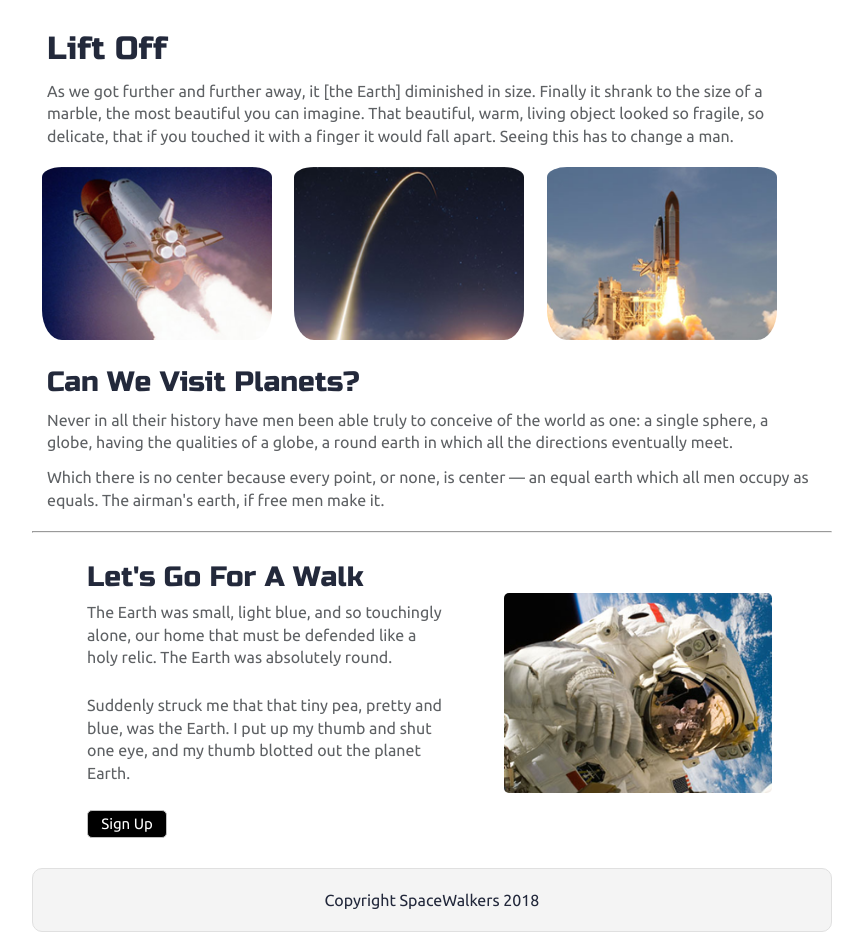
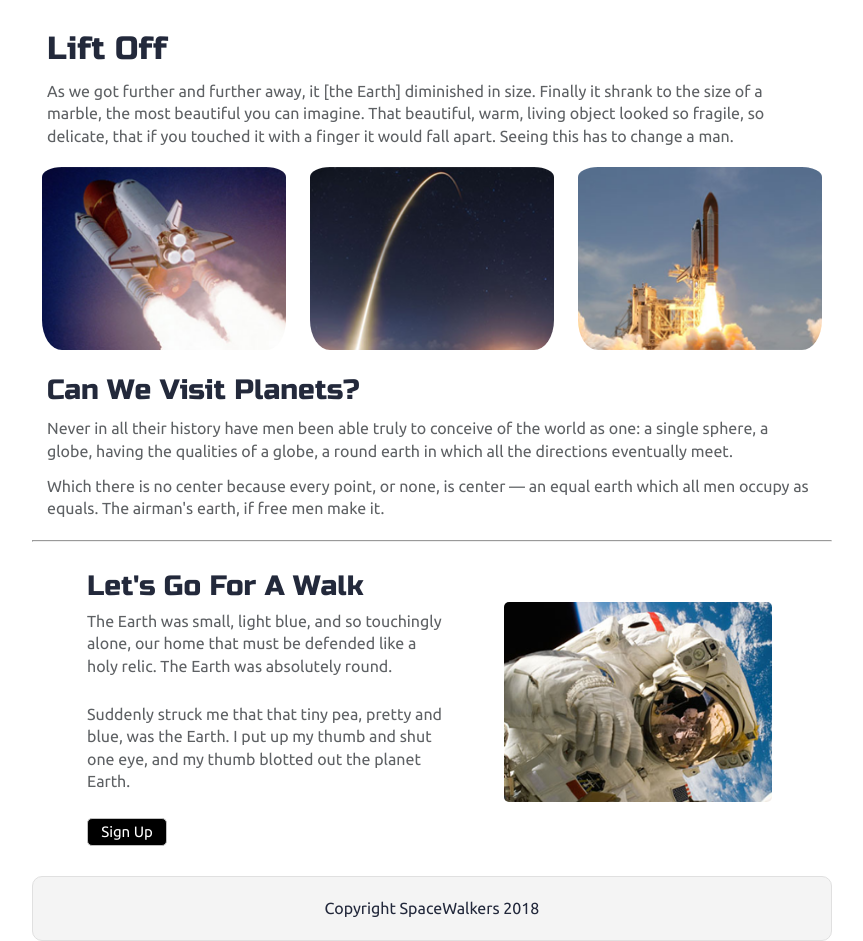
Before and after one commit to bloominstituteoftechnology/Sprint-Challenge--Advanced-CSS, a PHP site: page / in a window 1280 px wide. Shown: the part 302-1243 px from the top of the page, without its empty margins (208-1071 px from the left). Run offline with PHP 8.4, Linux system fonts and the light colour scheme.

Commit message:
I pushed last week's Sprint instead of this so I am re-pushing it

```diff
--- a/css/index.css
+++ b/css/index.css
@@ -277,8 +277,14 @@ footer {
   max-width: 800px;
   width: 100%;
 }
+.home .space-images {
+  display: flex;
+  flex-direction: row;
+  justify-content: space-between;
+  align-items: center;
+}
 .home .space-images img {
-  max-width: 250px;
+  max-width: 350px;
   width: 33%;
   border-radius: 30px;
   padding: 20px 10px 0px 10px;
@@ -290,52 +296,48 @@ footer {
   }
 }
 @media (max-width:500px) {
-  .home .space-images .one .two {
+  .home .space-images .two,
+  .home .space-images .three {
     display: none;
   }
 }
-@media (max-width:500px) {
-  .home .space-images .one .two .three {
-    display: none;
-  }
-}
-.visit-planets {
+.home .visit-planets {
   padding: 15px;
 }
-.visit-planets h3 {
+.home .visit-planets h3 {
   margin-top: 11px;
 }
-.visit-planets p {
+.home .visit-planets p {
   margin-top: 13px;
 }
 @media mobile {
-  .visit-planets p {
+  .home .visit-planets p {
     padding-top: 10px;
     font-size: 1.75rem;
     line-height: 1.5;
   }
 }
-.walk {
+.home .walk {
   display: flex;
   margin: 30px;
 }
 @media (max-width:500px) {
-  .walk {
+  .home .walk {
     align-items: flex-start;
     flex-direction: column-reverse;
     margin: 50px 20px 20px 20px;
   }
 }
-.walk .walk-text {
+.home .walk .walk-text {
   padding: 0 25px;
 }
-.walk .walk-text h3 {
+.home .walk .walk-text h3 {
   margin-bottom: 10px;
 }
-.walk .walk-text p {
+.home .walk .walk-text p {
   margin-bottom: 26px;
 }
-.walk .walk-text .btn {
+.home .walk .walk-text .btn {
   width: 80px;
   align-self: center;
   border-radius: 5px;
@@ -349,20 +351,20 @@ footer {
   padding: 5px 2px 3px 2px;
 }
 @media (max-width:500px) {
-  .walk .walk-text .btn {
+  .home .walk .walk-text .btn {
     width: 100%;
     max-width: 370px;
     margin: 20px 0;
   }
 }
-.walk-img img {
+.home .walk .walk-img img {
   border-radius: 5px;
   margin: 30px;
   height: 200px;
   max-width: 300px;
 }
 @media (max-width:500px) {
-  .walk-img img {
+  .home .walk .walk-img img {
     width: 100%;
     max-width: 370px;
     margin: 0 24px;
--- a/less/home-page.less
+++ b/less/home-page.less
@@ -1,98 +1,66 @@
 // Home Content
-
 .home {
-
   .intro {
-
-
-
     h2 {
     padding: 15px;
      margin-top: 20px;
     }
-
     p {
       padding:0 15px;
     }
-
     .sky {
       .width(800px,100%);
-
     }
-
   }
-
   .space-images {
-
+    .flex(row, space-between, center);
     img {
-      .width(250px,33%);
-      border-radius: 30px;
+      .width(350px,33%);
+      border-radius: @border-radius;
       padding: 20px 10px 0px 10px;
-
     }
-
     .one {
       @media @mobile {
         .width(500px,100%);
+      }
     }
-    .two {
+    .two, .three{
       @media @mobile {
         display: none;
       }
-
-
-    .three {
-      @media @mobile {
-        display: none;
-      }
-
-}
-  }
-  }
-}
-}
+    }
+  }// .space-images
   .visit-planets {
     padding: 15px;
-
     h3 {
       margin-top: 11px;
     }
-
     p {
       margin-top: 13px;
-
       @media mobile {
         .p(1.75rem,1.5);
       }
     }
   }
-
-   .walk {
+  .walk {
     display: flex;
     margin: 30px;
+    @media @mobile {
+      align-items: flex-start;
+      flex-direction: column-reverse;
+      margin: 50px 20px 20px 20px;
 
-
-    @media @mobile {
-    align-items: flex-start;
-    flex-direction: column-reverse;
-    margin: 50px 20px 20px 20px;
     }
-
     .walk-text {
       padding: 0 25px;
-
-
-
-
       h3 {
         margin-bottom: 10px;
       }
-
       p {
         margin-bottom: 26px;
       }
+      .btn {
 
-      .btn {
         width: 80px;
         align-self: center;
         border-radius: 5px;
@@ -104,33 +72,27 @@
         cursor: pointer;
         font-size: 1.5rem;
         padding: 5px 2px 3px 2px;
-
         @media @mobile {
           width: 100%;
           max-width: 370px;
           margin: 20px 0;
-              }
         }
-
       }
-    }
-
-
+    } //.walk-text
     .walk-img {
       // width: 50%;
       // margin-left: 5%;
-
       img {
-        border-radius: 5px;
+        border-radius: @border-radius;
         margin: 30px;
         height: 200px;
         max-width: 300px;
-
         @media @mobile {
           width: 100%;
           max-width: 370px;
           margin: 0 24px;
         }
       }
-
-  }
+    } //.walk-img
+  } //.walk
+} //.home
--- a/less/mixins.less
+++ b/less/mixins.less
@@ -13,7 +13,7 @@
     width:@width;
 }
 
-// p mixin
+//
 .p(@fonts,@lh) {
     padding-top: 10px;
     font-size: @fonts;
@@ -27,7 +27,7 @@
   }
   // Btn creators
   .button-creator(@width, @height, @bg-color, @font-color, @font-size) {
-    .border-radius(15px);
+    .border-radius(25px);
     .center;
     width: @width;
     height: @height;
```
